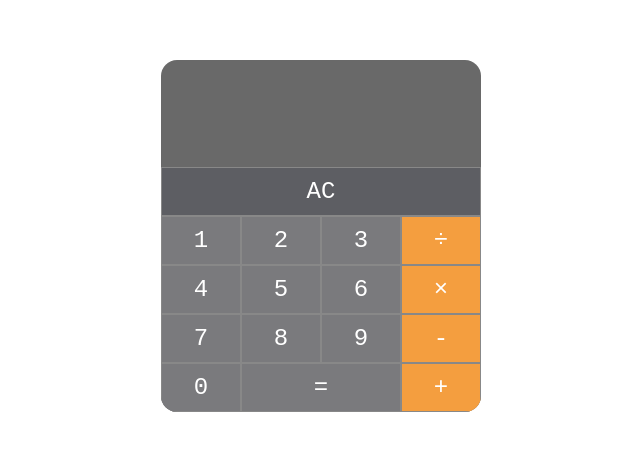
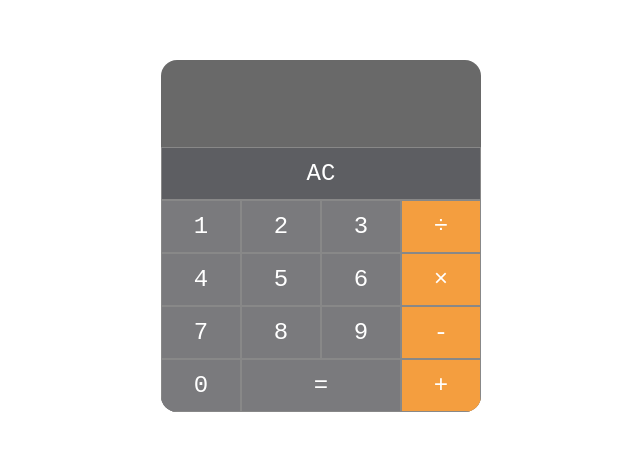
Before and after one commit to apoorvaron/ACM_Tasks, a plain HTML site: page ACM_Task_4/index 2.html in a window 1280 px wide. Shown: the part 164-614 px from the top of the page, without its empty margins (319-959 px from the left). Drawn offline with Linux system fonts and the light colour scheme.

Commit message:
Update index.css

```diff
--- a/ACM_Task_4/index.css
+++ b/ACM_Task_4/index.css
@@ -27,7 +27,7 @@ body {
   grid-template-rows: 1fr 1fr;
 }
 .display-cont {
-  padding: 10px;
+  padding: 12px;
   display: grid;
   place-items: center;
   overflow-x: hidden;
@@ -56,7 +56,7 @@ button {
   display: grid;
   place-items: center;
   margin: 0;
-  padding: 10px 0;
+  padding: 12px 0;
   text-align: center;
   border: 1px solid #888;
   font-size: 1.5rem;
@@ -79,7 +79,7 @@ button.equal {
   border-top: 1px solid #888;
   font-size: 1.5rem;
   cursor: pointer;
-  background-color: #5d5e63;
+  background-color: #5d5e62;
 }
 .numbers {
   list-style: none;
```
